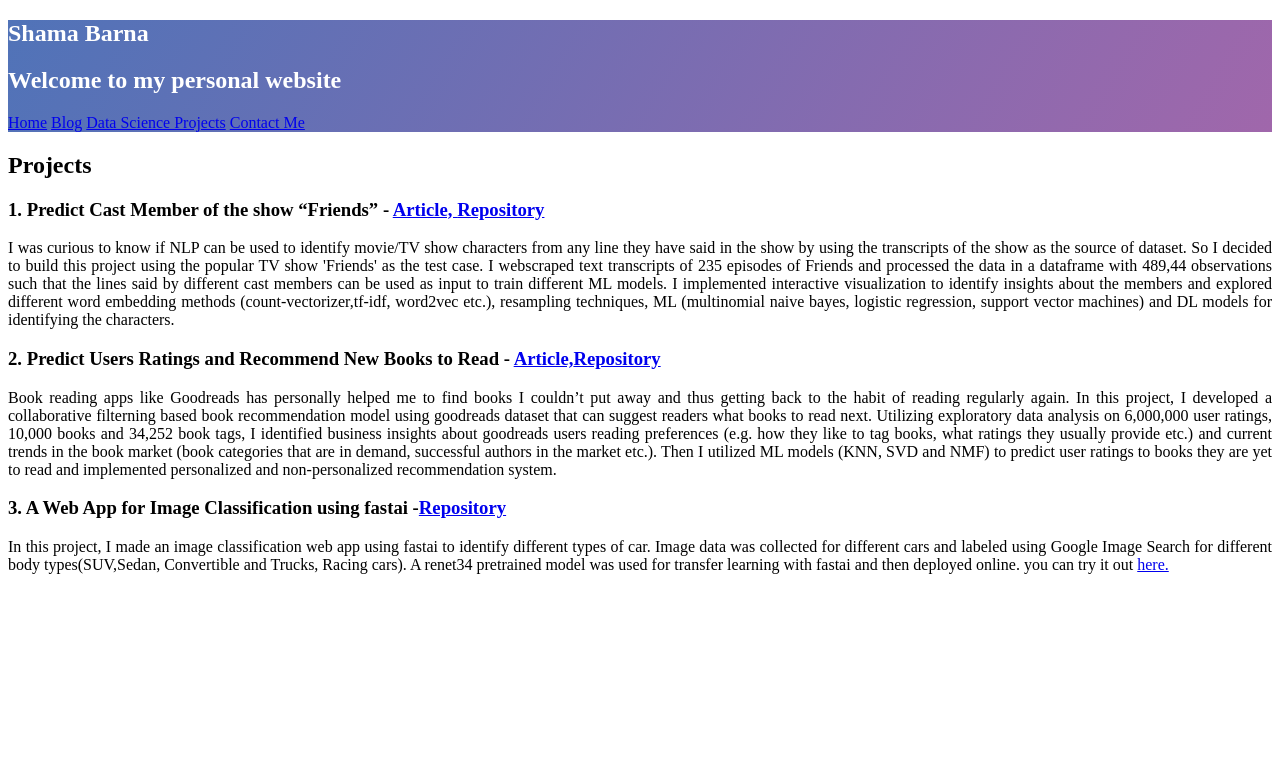
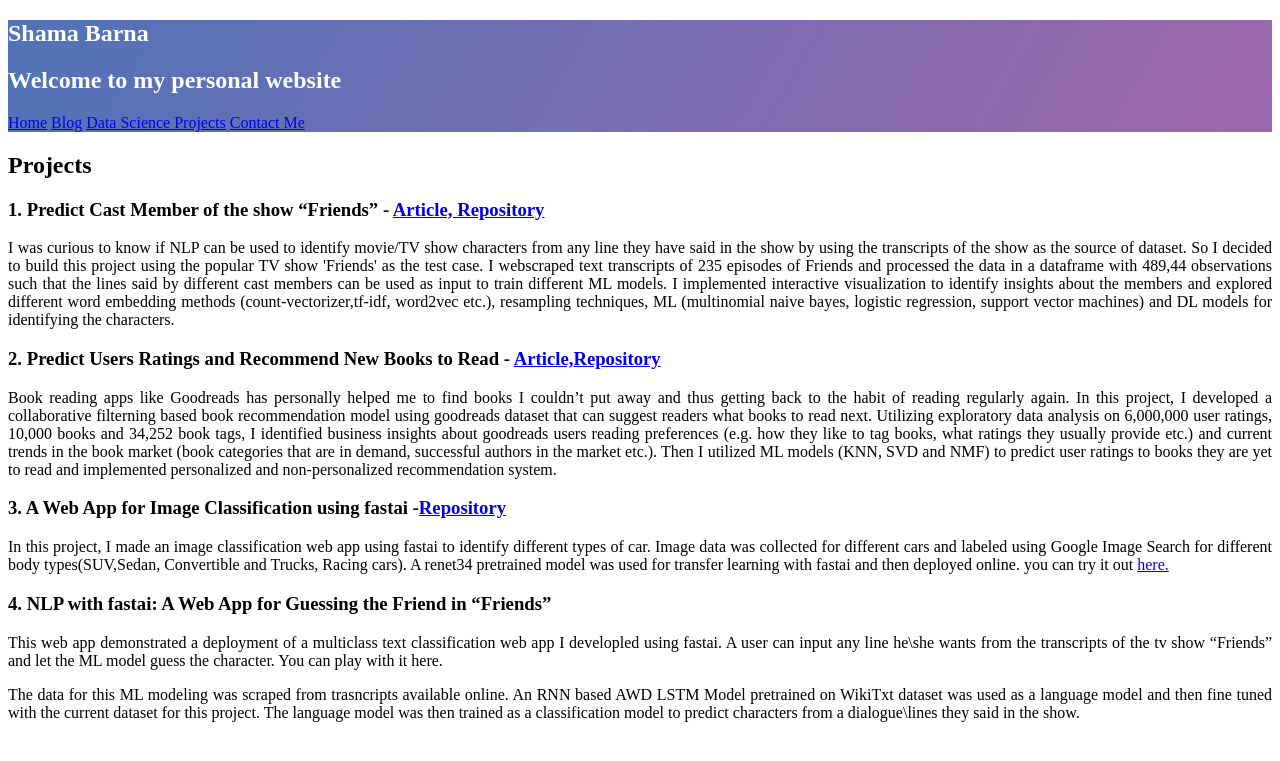
Before and after one commit to shamafarabi/shama.github.io, a Jekyll site: the page built from datascienceprojects.md, in a window 1280 px wide. Shown: the top 761 px of the page. Built offline with Jekyll 4.4.1, drawn with Linux system fonts in a browser that asks for light colours; nearby versions of some CDN libraries.

Commit message:
Update datascienceprojects.md

```diff
--- a/datascienceprojects.md
+++ b/datascienceprojects.md
@@ -17,3 +17,8 @@ Book reading apps like Goodreads has personally helped me to find books I couldn
 
 ### 3. A Web App for Image Classification using fastai -[Repository](https://github.com/shamafarabi/fastai-v3)
 In this project, I made an image classification web app using fastai to identify different types of car. Image data was collected for different cars and labeled using Google Image Search for different body types(SUV,Sedan, Convertible and Trucks, Racing cars). A renet34 pretrained model was used for transfer learning with fastai and then deployed online. you can try it out [here.](https://car-make-detection.onrender.com/)
+
+### 4. NLP with fastai: A Web App for Guessing the Friend in "Friends"
+This web app demonstrated a deployment of a multiclass text classification web app I developled using fastai. A user can input any line he\she wants from the transcripts of the tv show "Friends" and let the ML model guess the character. You can play with it here.
+
+The data for this ML modeling was scraped from trasncripts available online. An RNN based AWD LSTM Model pretrained on WikiTxt dataset was used as a language model and then fine tuned with the current dataset for this project. The language model was then trained as a classification model to predict characters from a dialogue\lines they said in the show.
```
